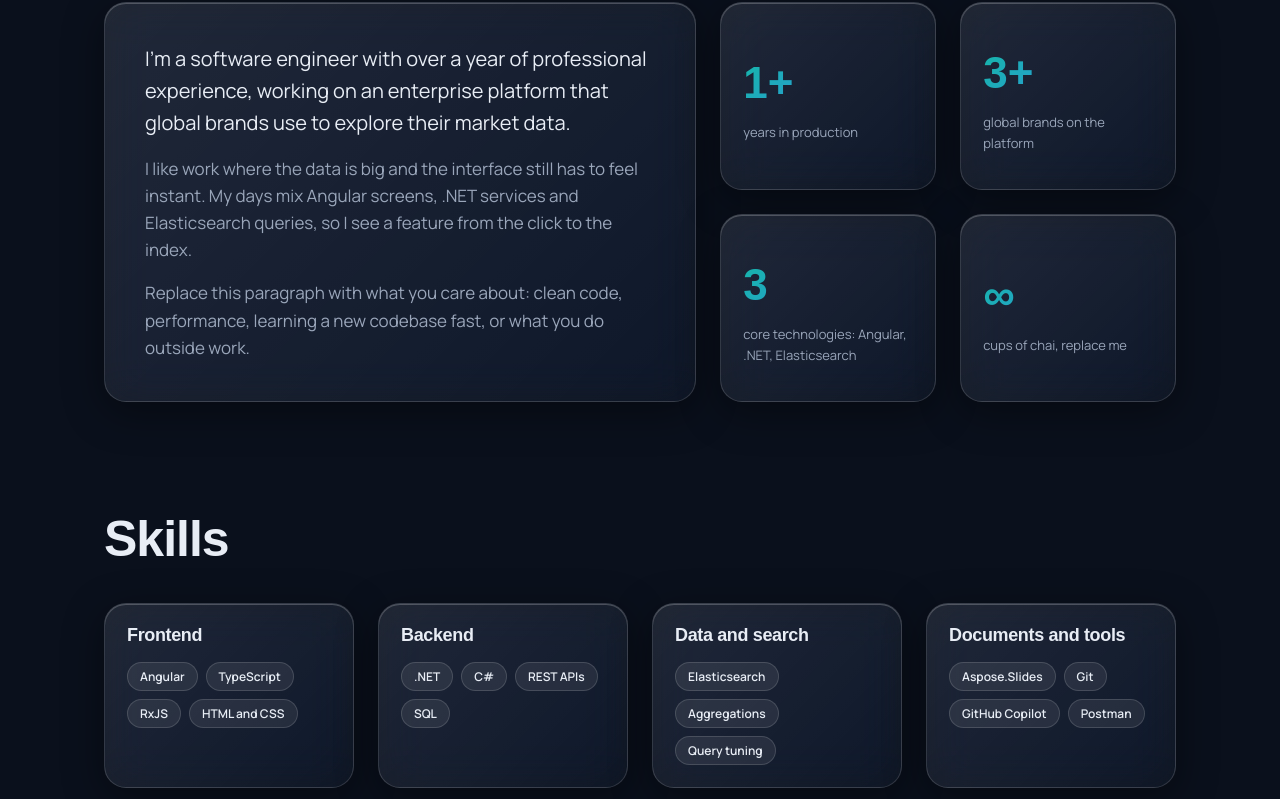
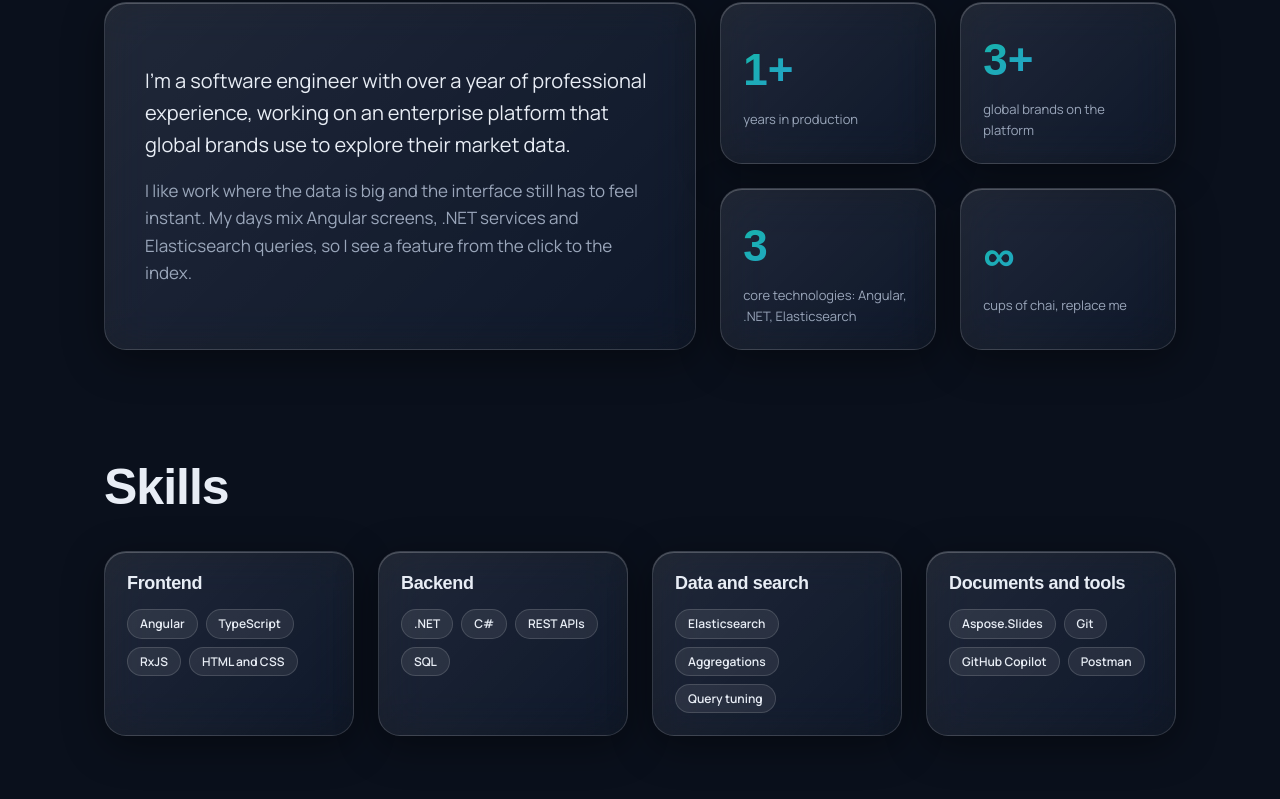
Before and after one commit to hritik0910/portfolio, a Next.js app: page / in a window 1280 px wide. Shown: the part 1103-1902 px from the top of the page. Built offline with nearby package versions, Linux system fonts and the light colour scheme; a web font is replaced by a local one.

Commit message:
placeholder remove

```diff
--- a/data/site.js
+++ b/data/site.js
@@ -25,8 +25,7 @@ export const site = {
   about: [
     "I'm a software engineer with over a year of professional experience, working on an enterprise platform that global brands use to explore their market data.",
     "I like work where the data is big and the interface still has to feel instant. My days mix Angular screens, .NET services and Elasticsearch queries, so I see a feature from the click to the index.",
-    "Replace this paragraph with what you care about: clean code, performance, learning a new codebase fast, or what you do outside work.",
-  ],
+    ],
   stats: [
     { value: "1+", label: "years in production" },
     { value: "3+", label: "global brands on the platform" },
```
